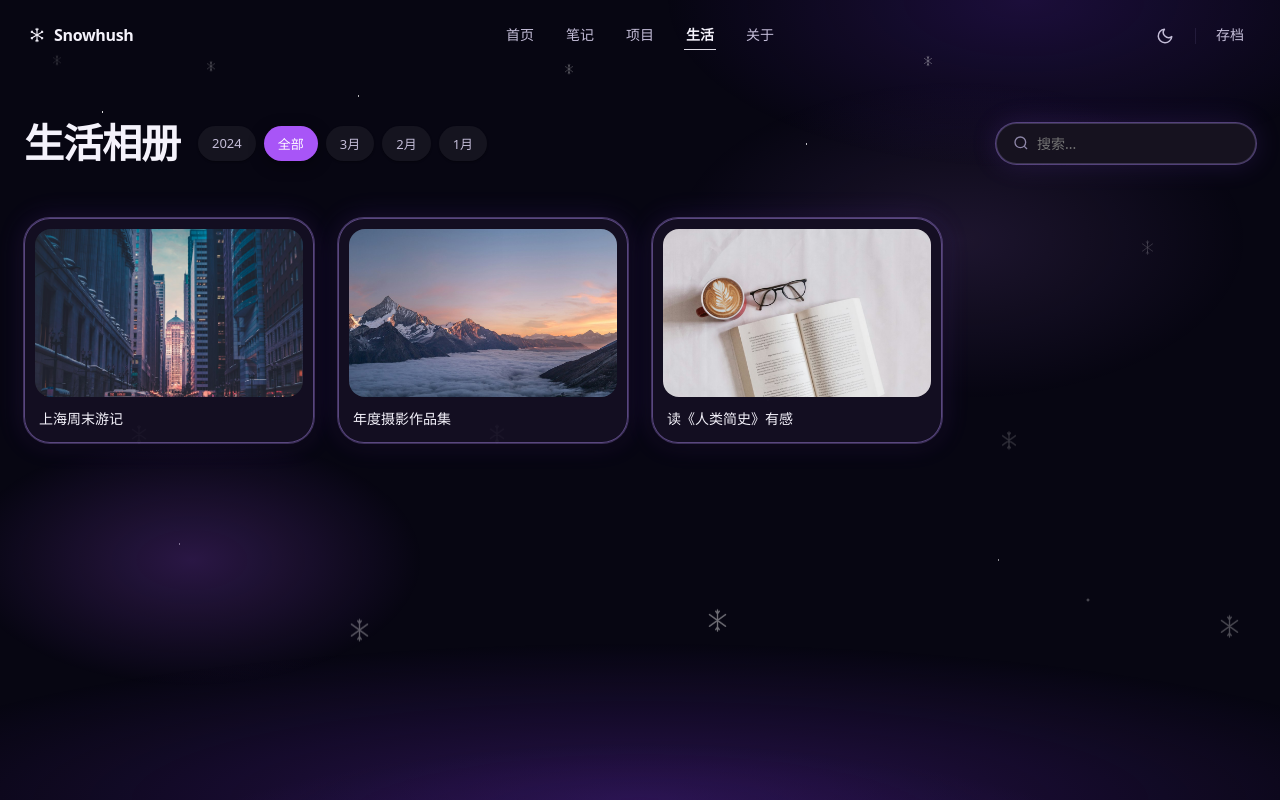
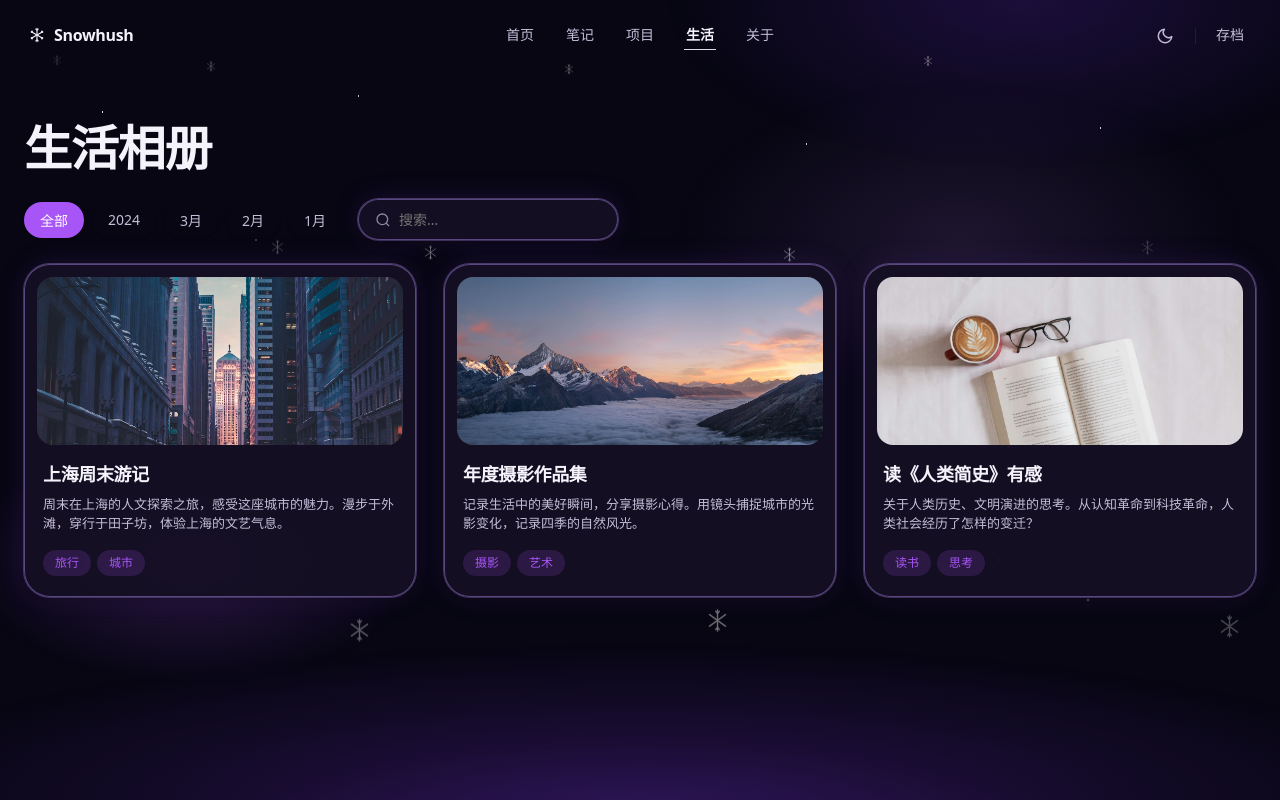
Before and after one commit to xiongzhengyao/Xiong-s-Radiant-Realm, a Vue app: page /life in a window 1280 px wide. Shown: the top 800 px of the page. Built offline with nearby package versions, Linux system fonts and the light colour scheme.

Commit message:
fix(ui): align notes and life pages with the projects layout
Use the same title, chip row, search, and three-column cards on notes and life.

Co-authored-by: Xiong Zhengyao <xiongzhengyao@users.noreply.github.com>

```diff
--- a/src/views/Blog.vue
+++ b/src/views/Blog.vue
@@ -4,7 +4,6 @@
       name="blog-view"
       mode="out-in"
     >
-      <!-- Blog list view — 疏-卡 airy notes (mock lock) -->
       <div
         v-if="!currentPostId"
         key="list"
@@ -15,15 +14,49 @@
           aria-hidden="true"
         >
           <div class="notes-mesh" />
-        </div>
-        <div class="notes-layout container-wide">
-          <aside class="notes-sidebar reveal">
-            <h1>{{ $t('blog.title') }}</h1>
-            <p class="notes-sub">
-              {{ $t('blog.subtitle') }}
-            </p>
-
-            <div class="notes-search">
+          <div class="notes-snow" />
+        </div>
+
+        <section class="notes-header">
+          <div class="container-wide">
+            <h1 class="reveal">
+              {{ $t('blog.title') }}
+            </h1>
+            <div class="notes-controls reveal reveal-delay-1">
+              <div
+                class="filter-chips"
+                role="tablist"
+              >
+                <button
+                  type="button"
+                  class="chip"
+                  :class="{ active: !selectedDesignTag }"
+                  @click="selectedDesignTag = ''"
+                >
+                  {{ $t('blog.all') }}
+                </button>
+                <button
+                  v-for="tag in designTags"
+                  :key="tag.id"
+                  type="button"
+                  class="chip"
+                  :class="{ active: selectedDesignTag === tag.id }"
+                  @click="selectedDesignTag = selectedDesignTag === tag.id ? '' : tag.id"
+                >
+                  {{ tag.label }}
+                </button>
+                <button
+                  v-for="year in availableYears"
+                  :key="year"
+                  type="button"
+                  class="chip"
+                  :class="{ active: selectedYear === year }"
+                  @click="selectedYear = selectedYear === year ? null : year"
+                >
+                  {{ year }}
+                </button>
+              </div>
+              <div class="search-wrap">
                 <svg
                   width="16"
                   height="16"
@@ -46,8 +79,8 @@
                   ref="searchInputRef"
                   v-model="searchInput"
                   type="search"
+                  class="search-input"
                   :placeholder="$t('blog.searchPlaceholder')"
-                class="notes-search-input"
                 >
                 <button
                   v-if="searchInput"
@@ -59,92 +92,54 @@
                   ×
                 </button>
               </div>
-
-            <div class="notes-filter-block">
-              <h4>{{ $t('blog.yearLabel') }}</h4>
-              <div class="filter-pills">
-                <button
-                  v-for="year in availableYears"
-                  :key="year"
-                  type="button"
-                  class="pill"
-                  :class="{ active: selectedYear === year }"
-                  @click="selectedYear = selectedYear === year ? null : year"
-                >
-                  {{ year }}
-                </button>
-              </div>
-            </div>
-
-            <div class="notes-filter-block">
-              <h4>{{ $t('blog.tagLabel') }}</h4>
-              <div class="filter-pills">
-                <button
-                  v-for="tag in designTags"
-                  :key="tag.id"
-                  type="button"
-                  class="pill pill-accent"
-                  :class="{ active: selectedDesignTag === tag.id }"
-                  @click="selectedDesignTag = selectedDesignTag === tag.id ? '' : tag.id"
-                >
-                  {{ tag.label }}
-                </button>
-              </div>
-            </div>
-          </aside>
-
-          <section class="notes-main">
+            </div>
+          </div>
+        </section>
+
+        <section class="section notes-body">
+          <div class="container-wide">
             <div
-              :key="`${selectedCategory}-${selectedYear}-${selectedTag}-${searchQuery}`"
-              class="post-grid"
+              v-if="filteredPosts.length"
+              :key="`${selectedCategory}-${selectedYear}-${selectedTag}-${selectedDesignTag}-${searchQuery}`"
+              class="notes-grid"
             >
               <article
-                v-for="(post, index) in visiblePosts"
+                v-for="(post, index) in filteredPosts"
                 :key="post.id"
-                class="post-card post-card-stagger reveal"
-                :style="{ animationDelay: `${Math.min(index, 8) * 40}ms` }"
+                class="note-card reveal"
+                :class="'reveal-delay-' + ((index % 3) + 1)"
                 @click="showPostDetail(post)"
               >
-                <div class="post-card-image">
+                <div class="note-cover">
                   <CoverArt
                     :seed="post.id"
                     :category="post.category"
                     :image="coverOf(post)"
-                    size="md"
+                    size="lg"
                   />
                 </div>
-                <div class="post-card-body">
+                <div class="note-body">
                   <h3>{{ post.title }}</h3>
-                  <p>{{ post.excerpt }}</p>
-                  <div class="post-card-foot">
-                    <span class="post-date">{{ cardDate(post) }}</span>
+                  <p class="note-excerpt">
+                    {{ post.excerpt }}
+                  </p>
+                  <div class="note-tags">
                     <span class="tag tag-accent">{{ designTag(post).label }}</span>
                   </div>
+                  <div class="note-footer">
+                    <span>{{ cardDate(post) }}</span>
+                  </div>
                 </div>
               </article>
             </div>
-
             <div
-              v-if="filteredPosts.length === 0"
+              v-else
               class="empty-state"
             >
               <p>{{ $t('blog.empty') }}</p>
             </div>
-
-            <div
-              v-if="hasMorePosts"
-              class="load-more-wrap"
-            >
-              <button
-                type="button"
-                class="btn btn-primary load-more-btn"
-                @click="loadMorePosts"
-              >
-                {{ $t('blog.loadMore') }}
-              </button>
           </div>
         </section>
-        </div>
       </div>
 
       <!-- Blog post detail view — magazine / tech-doc reading layout -->
@@ -572,8 +567,6 @@ const selectedTag = ref('')
 const selectedYear = ref(null)
 const selectedDesignTag = ref('')
 const sortBy = ref('newest')
-const visibleCount = ref(4)
-const PAGE_SIZE = 4
 const currentPostId = ref(null)
 const currentPost = ref(null)
 const renderedContent = ref('')
@@ -897,12 +890,6 @@ const filteredPosts = computed(() => {
   return result
 })
 
-const visiblePosts = computed(() => filteredPosts.value.slice(0, visibleCount.value))
-const hasMorePosts = computed(() => visibleCount.value < filteredPosts.value.length)
-const loadMorePosts = () => {
-  visibleCount.value += PAGE_SIZE
-}
-
 const observeRevealElements = () => {
   observe()
 }
@@ -935,11 +922,6 @@ onUnmounted(() => {
 
 watch(selectedCategory, () => {
   syncCategoryToUrl()
-  visibleCount.value = PAGE_SIZE
-})
-
-watch([selectedTag, selectedYear, selectedDesignTag, searchQuery], () => {
-  visibleCount.value = PAGE_SIZE
 })
 
 watch(tocSheetOpen, open => {
@@ -982,10 +964,9 @@ watch(filteredPosts, () => {
   opacity: 0;
 }
 
-/* --- Notes list (疏-卡) --- */
 .notes-page {
   position: relative;
-  padding: var(--space-12) 0 var(--space-16);
+  min-height: calc(100vh - var(--nav-height));
   overflow: hidden;
 }
 
@@ -1000,46 +981,99 @@ watch(filteredPosts, () => {
   position: absolute;
   inset: 0;
   background:
-    radial-gradient(ellipse 50% 40% at 70% 90%, var(--color-mesh-1) 0%, transparent 55%),
-    radial-gradient(ellipse 40% 30% at 20% 20%, var(--color-mesh-2) 0%, transparent 50%);
-}
-
-.notes-layout {
+    radial-gradient(ellipse 50% 40% at 75% 20%, var(--color-mesh-1) 0%, transparent 55%),
+    radial-gradient(ellipse 40% 35% at 15% 80%, var(--color-mesh-2) 0%, transparent 50%);
+}
+
+.notes-snow {
+  position: absolute;
+  inset: 0;
+  opacity: 0;
+  background-image:
+    radial-gradient(1.5px 1.5px at 15% 25%, #fff 0%, transparent 100%),
+    radial-gradient(1px 1px at 55% 40%, #fff 0%, transparent 100%),
+    radial-gradient(2px 2px at 80% 70%, #fff 0%, transparent 100%);
+}
+
+html.dark .notes-snow {
+  opacity: 0.4;
+}
+
+.notes-header,
+.notes-body {
   position: relative;
   z-index: 1;
-  display: grid;
-  grid-template-columns: minmax(200px, 240px) minmax(0, 1fr);
-  gap: 40px;
-  align-items: start;
-}
-
-.notes-sidebar h1 {
-  font-size: clamp(40px, 4vw, 52px);
-  font-weight: 700;
-  margin-bottom: 8px;
-}
-
-.notes-sub {
-  font-size: 15px;
+}
+
+.notes-body.section {
+  padding-top: 0;
+  padding-bottom: 80px;
+}
+
+.notes-header {
+  padding: var(--space-12) 0 var(--space-6);
+}
+
+.notes-header h1 {
+  font-size: clamp(36px, 5vw, 48px);
+  margin-bottom: var(--space-6);
+}
+
+.notes-controls {
+  display: flex;
+  flex-wrap: wrap;
+  align-items: center;
+  gap: 16px;
+  justify-content: flex-start;
+}
+
+.filter-chips {
+  display: flex;
+  flex-wrap: wrap;
+  gap: 8px;
+}
+
+.chip {
+  padding: 8px 16px;
+  border-radius: var(--radius-full);
+  border: none;
+  background: var(--color-pill-bg);
+  box-shadow: var(--shadow-xs);
   color: var(--color-text-secondary);
-  margin-bottom: 24px;
-}
-
-.notes-search {
-  position: relative;
+  font-size: 14px;
+  font-weight: 500;
+  font-family: var(--font-sans);
+  cursor: pointer;
+  transition: background var(--duration-fast) var(--ease-out),
+              color var(--duration-fast) var(--ease-out),
+              border-color var(--duration-fast) var(--ease-out);
+}
+
+.chip.active {
+  background: var(--color-accent);
+  border-color: var(--color-accent);
+  color: var(--color-accent-contrast);
+}
+
+html.dark .chip:not(.active) {
+  background: transparent;
+  border-color: var(--color-accent-border);
+}
+
+.search-wrap {
   display: flex;
   align-items: center;
   gap: 8px;
-  padding: 12px 16px;
-  border-radius: 18px;
+  width: min(260px, 100%);
+  padding: 10px 16px;
+  border-radius: var(--radius-full);
   background: var(--color-card-bg);
   border: 1px solid var(--color-card-border);
+  color: var(--color-text-tertiary);
   box-shadow: var(--shadow-sm), var(--color-card-glow);
-  color: var(--color-text-tertiary);
-  margin-bottom: 28px;
-}
-
-.notes-search-input {
+}
+
+.search-input {
   flex: 1;
   border: none;
   background: transparent;
@@ -1048,53 +1082,6 @@ watch(filteredPosts, () => {
   font-family: var(--font-sans);
   outline: none;
   min-width: 0;
-}
-
-.notes-filter-block {
-  margin-bottom: 22px;
-}
-
-.notes-filter-block h4 {
-  font-size: 13px;
-  font-weight: 600;
-  color: var(--color-text-tertiary);
-  margin-bottom: 10px;
-}
-
-.filter-pills {
-  display: flex;
-  gap: var(--space-2);
-  flex-wrap: wrap;
-}
-
-.pill {
-  padding: 7px 14px;
-  font-size: 13px;
-  font-weight: 500;
-  border-radius: var(--radius-full);
-  border: none;
-  background: var(--color-pill-bg);
-  color: var(--color-text-secondary);
-  cursor: pointer;
-  font-family: var(--font-sans);
-  box-shadow: var(--shadow-xs);
-  transition: background var(--duration-fast) var(--ease-out),
-              color var(--duration-fast) var(--ease-out),
-              border-color var(--duration-fast) var(--ease-out);
-  white-space: nowrap;
-}
-
-.pill.pill-accent {
-  background: var(--color-pill-accent-bg);
-  border-color: transparent;
-  color: var(--color-pill-accent-text);
-  box-shadow: none;
-}
-
-.pill.active {
-  background: var(--color-accent);
-  color: var(--color-accent-contrast);
-  border-color: var(--color-accent);
 }
 
 .search-clear {
@@ -1113,53 +1100,51 @@ watch(filteredPosts, () => {
   flex-shrink: 0;
 }
 
-.post-grid {
+.notes-grid {
   display: grid;
-  grid-template-columns: repeat(4, minmax(0, 1fr));
-  gap: 22px;
-}
-
-@keyframes postStaggerIn {
-  from { opacity: 0; }
-  to { opacity: 1; }
-}
-
-.post-card-stagger {
-  animation: postStaggerIn 0.2s var(--ease-out) both;
-}
-
-.post-card {
+  grid-template-columns: repeat(3, 1fr);
+  gap: 28px;
+}
+
+.note-card {
   background: var(--color-card-bg);
   border: 1px solid var(--color-card-border);
   border-radius: var(--radius-xl);
+  box-shadow: var(--shadow-sm), var(--color-card-glow);
   overflow: hidden;
+  display: flex;
+  flex-direction: column;
   cursor: pointer;
-  box-shadow: var(--shadow-md), var(--color-card-glow);
-  display: flex;
-  flex-direction: column;
-}
-
-.post-card-image {
-  width: 100%;
-  height: 160px;
+}
+
+.note-cover {
+  height: 168px;
+  margin: 12px 12px 0;
+  border-radius: 16px;
   overflow: hidden;
-  position: relative;
-  border-radius: var(--radius-lg);
-  margin: 12px 12px 0;
-  width: calc(100% - 24px);
-}
-
-.post-card-body {
-  padding: 16px 18px 18px;
+}
+
+.note-body {
+  padding: 18px 18px 20px;
   display: flex;
   flex-direction: column;
   gap: 8px;
   flex: 1;
 }
 
-.post-card-body h3 {
-  font-size: 17px;
-  line-height: 1.35;
+.note-body h3 {
+  font-size: 18px;
+  line-height: 1.3;
+  display: -webkit-box;
+  -webkit-line-clamp: 2;
+  -webkit-box-orient: vertical;
+  overflow: hidden;
+}
+
+.note-excerpt {
+  font-size: 13px;
+  color: var(--color-text-secondary);
+  line-height: 1.5;
   margin: 0;
   display: -webkit-box;
   -webkit-line-clamp: 2;
@@ -1167,41 +1152,18 @@ watch(filteredPosts, () => {
   overflow: hidden;
 }
 
-.post-card-body > p {
-  font-size: 13px;
-  color: var(--color-text-secondary);
-  line-height: 1.5;
-  display: -webkit-box;
-  -webkit-line-clamp: 2;
-  -webkit-box-orient: vertical;
-  overflow: hidden;
-  margin: 0;
-  flex: 1;
-}
-
-.post-card-foot {
-  display: flex;
-  align-items: center;
-  justify-content: space-between;
-  gap: 8px;
-  margin-top: 8px;
-}
-
-.post-date {
+.note-tags {
+  display: flex;
+  flex-wrap: wrap;
+  gap: 6px;
+  margin-top: auto;
+  padding-top: 8px;
+}
+
+.note-footer {
+  padding-top: 4px;
   font-size: 12px;
   color: var(--color-text-tertiary);
-}
-
-.load-more-wrap {
-  display: flex;
-  justify-content: center;
-  margin-top: 40px;
-}
-
-.load-more-btn {
-  min-width: 0;
-  padding: 12px 28px;
-  border-radius: 999px;
 }
 
 .empty-state {
@@ -1210,28 +1172,25 @@ watch(filteredPosts, () => {
   color: var(--color-text-secondary);
 }
 
-@media (max-width: 1200px) {
-  .post-grid {
-    grid-template-columns: repeat(3, minmax(0, 1fr));
-  }
-}
-
-@media (max-width: 980px) {
-  .post-grid {
-    grid-template-columns: repeat(2, minmax(0, 1fr));
-  }
-}
-
-@media (max-width: 860px) {
-  .notes-layout {
+@media (max-width: 960px) {
+  .notes-grid {
+    grid-template-columns: repeat(2, 1fr);
+    gap: 20px;
+  }
+}
+
+@media (max-width: 640px) {
+  .notes-grid {
     grid-template-columns: 1fr;
-    gap: 28px;
-  }
-}
-
-@media (max-width: 640px) {
-  .post-grid {
-    grid-template-columns: 1fr;
+  }
+
+  .notes-controls {
+    flex-direction: column;
+    align-items: stretch;
+  }
+
+  .search-wrap {
+    min-width: 0;
   }
 }
 
@@ -1908,19 +1867,10 @@ watch(filteredPosts, () => {
     transition: none;
   }
 
-  .post-card-stagger {
-    animation: none;
-  }
 }
 
 /* --- Responsive --- */
 @media (max-width: 734px) {
-  .filter-pills {
-    overflow-x: auto;
-    flex-wrap: nowrap;
-    padding-bottom: var(--space-2);
-  }
-
   .article-shell {
     padding-top: var(--space-8);
   }
--- a/src/views/Life.vue
+++ b/src/views/Life.vue
@@ -9,12 +9,23 @@
     </div>
 
     <section class="life-header">
-      <div class="container-wide life-header-row">
-        <div class="life-title-row reveal">
-          <h1>
-            {{ $t('life.title') }}
-          </h1>
-          <div class="filter-chips">
+      <div class="container-wide">
+        <h1 class="reveal">
+          {{ $t('life.title') }}
+        </h1>
+        <div class="life-controls reveal reveal-delay-1">
+          <div
+            class="filter-chips"
+            role="tablist"
+          >
+            <button
+              type="button"
+              class="chip"
+              :class="{ active: !selectedYear && !selectedMonth }"
+              @click="resetFilters"
+            >
+              {{ $t('life.all') }}
+            </button>
             <button
               v-for="year in years"
               :key="year"
@@ -24,14 +35,6 @@
               @click="selectedYear = selectedYear === year ? null : year"
             >
               {{ year }}
-            </button>
-            <button
-              type="button"
-              class="chip"
-              :class="{ active: !selectedYear && !selectedMonth }"
-              @click="resetFilters"
-            >
-              {{ $t('life.all') }}
             </button>
             <button
               v-for="month in monthChips"
@@ -44,8 +47,6 @@
               {{ month.label }}
             </button>
           </div>
-        </div>
-        <div class="life-controls reveal reveal-delay-1">
           <div class="search-wrap">
             <svg
               width="16"
@@ -76,7 +77,7 @@
       </div>
     </section>
 
-    <section class="section">
+    <section class="section life-body">
       <div class="container-wide">
         <div
           v-if="filteredPosts.length > 0"
@@ -84,12 +85,12 @@
           class="life-grid"
         >
           <article
-            v-for="(post, idx) in filteredPosts"
+            v-for="(post, index) in filteredPosts"
             :key="post.id"
             class="life-card reveal"
-            :style="{ animationDelay: `${Math.min(idx, 8) * 40}ms` }"
+            :class="'reveal-delay-' + ((index % 3) + 1)"
           >
-            <div class="life-card-image">
+            <div class="life-cover">
               <CoverArt
                 :seed="post.id"
                 :category="post.category"
@@ -97,15 +98,28 @@
                 size="lg"
               />
             </div>
-            <p class="life-caption">
-              {{ post.title || post.description }}
-            </p>
-            <p
-              v-if="archiveOn"
-              class="life-date"
-            >
-              {{ post.date }}
-            </p>
+            <div class="life-card-body">
+              <h3>{{ post.title }}</h3>
+              <p class="life-desc">
+                {{ post.description }}
+              </p>
+              <div
+                v-if="postTags(post).length"
+                class="life-tags"
+              >
+                <span
+                  v-for="tag in postTags(post)"
+                  :key="tag"
+                  class="tag tag-accent"
+                >{{ tag }}</span>
+              </div>
+              <div
+                v-if="archiveOn"
+                class="life-footer"
+              >
+                <span>{{ post.date }}</span>
+              </div>
+            </div>
           </article>
         </div>
 
@@ -136,7 +150,7 @@ import { useDebouncedRef } from '@/composables/useDebouncedRef'
 import CoverArt from '@/components/CoverArt.vue'
 
 const route = useRoute()
-const { tm, locale } = useI18n()
+const { t, tm, locale } = useI18n()
 const selectedCategory = ref('all')
 const selectedYear = ref(null)
 const selectedMonth = ref(null)
@@ -177,6 +191,13 @@ const filteredPosts = computed(() => {
     return hay.includes(q)
   })
 })
+
+const postTags = post => {
+  if (Array.isArray(post.tags) && post.tags.length) return post.tags
+  const key = `life.categories.${post.category}`
+  const label = t(key)
+  return label && label !== key ? [label] : []
+}
 
 const resetFilters = () => {
   selectedCategory.value = 'all'
@@ -231,13 +252,13 @@ html.dark .life-snow {
 }
 
 .life-header,
-.section {
+.life-body {
   position: relative;
   z-index: 1;
 }
 
-.life .section {
-  padding-top: 28px;
+.life-body.section {
+  padding-top: 0;
   padding-bottom: 80px;
 }
 
@@ -245,32 +266,17 @@ html.dark .life-snow {
   padding: var(--space-12) 0 var(--space-6);
 }
 
-.life-header-row {
-  display: flex;
-  flex-direction: row;
-  align-items: center;
-  justify-content: space-between;
-  gap: 20px;
-}
-
-.life-title-row {
-  display: flex;
-  align-items: center;
-  gap: 18px;
-  flex-wrap: wrap;
-  min-width: 0;
-}
-
 .life-header h1 {
-  font-size: clamp(32px, 4vw, 40px);
-  font-weight: 700;
-  margin: 0;
+  font-size: clamp(36px, 5vw, 48px);
+  margin-bottom: var(--space-6);
 }
 
 .life-controls {
   display: flex;
+  flex-wrap: wrap;
   align-items: center;
-  flex: 0 0 auto;
+  gap: 16px;
+  justify-content: flex-start;
 }
 
 .filter-chips {
@@ -280,41 +286,43 @@ html.dark .life-snow {
 }
 
 .chip {
-  padding: 8px 14px;
+  padding: 8px 16px;
   border-radius: var(--radius-full);
   border: none;
   background: var(--color-pill-bg);
+  box-shadow: var(--shadow-xs);
   color: var(--color-text-secondary);
-  font-size: 13px;
+  font-size: 14px;
   font-weight: 500;
   font-family: var(--font-sans);
   cursor: pointer;
-  box-shadow: var(--shadow-xs);
+  transition: background var(--duration-fast) var(--ease-out),
+              color var(--duration-fast) var(--ease-out),
+              border-color var(--duration-fast) var(--ease-out);
 }
 
 .chip.active {
-  background: var(--color-surface);
-  color: var(--color-text);
-  box-shadow: var(--shadow-sm);
-}
-
-html.dark .chip.active {
   background: var(--color-accent);
   border-color: var(--color-accent);
   color: var(--color-accent-contrast);
+}
+
+html.dark .chip:not(.active) {
+  background: transparent;
+  border-color: var(--color-accent-border);
 }
 
 .search-wrap {
   display: flex;
   align-items: center;
   gap: 8px;
-  min-width: min(280px, 100%);
+  width: min(260px, 100%);
   padding: 10px 16px;
   border-radius: var(--radius-full);
-  background: var(--color-input-bg);
-  border: 1px solid var(--color-input-border);
+  background: var(--color-card-bg);
+  border: 1px solid var(--color-card-border);
   color: var(--color-text-tertiary);
-  box-shadow: var(--color-card-glow);
+  box-shadow: var(--shadow-sm), var(--color-card-glow);
 }
 
 .search-input {
@@ -325,12 +333,13 @@ html.dark .chip.active {
   font-size: 14px;
   font-family: var(--font-sans);
   outline: none;
+  min-width: 0;
 }
 
 .life-grid {
   display: grid;
-  grid-template-columns: repeat(4, 1fr);
-  gap: 24px;
+  grid-template-columns: repeat(3, 1fr);
+  gap: 28px;
 }
 
 .life-card {
@@ -339,32 +348,58 @@ html.dark .chip.active {
   border-radius: var(--radius-xl);
   box-shadow: var(--shadow-sm), var(--color-card-glow);
   overflow: hidden;
+  display: flex;
+  flex-direction: column;
 }
 
-.life-card-image {
-  aspect-ratio: 16 / 10;
-  margin: 10px 10px 0;
+.life-cover {
+  height: 168px;
+  margin: 12px 12px 0;
   border-radius: 16px;
   overflow: hidden;
 }
 
-.life-caption {
-  margin: 0;
-  padding: 12px 14px 14px;
-  font-size: 14px;
-  color: var(--color-text);
-  line-height: 1.4;
+.life-card-body {
+  padding: 18px 18px 20px;
+  display: flex;
+  flex-direction: column;
+  gap: 8px;
+  flex: 1;
 }
 
-.life-date {
-  margin: -6px 14px 14px;
+.life-card-body h3 {
+  font-size: 18px;
+  line-height: 1.3;
+}
+
+.life-desc {
+  font-size: 13px;
+  color: var(--color-text-secondary);
+  line-height: 1.5;
+  margin: 0;
+  display: -webkit-box;
+  -webkit-line-clamp: 2;
+  -webkit-box-orient: vertical;
+  overflow: hidden;
+}
+
+.life-tags {
+  display: flex;
+  flex-wrap: wrap;
+  gap: 6px;
+  margin-top: auto;
+  padding-top: 8px;
+}
+
+.life-footer {
+  padding-top: 4px;
   font-size: 12px;
   color: var(--color-text-tertiary);
 }
 
 .empty-state {
   text-align: center;
-  padding: 80px 16px;
+  padding: 64px 16px;
   color: var(--color-text-secondary);
   display: flex;
   flex-direction: column;
@@ -372,22 +407,25 @@ html.dark .chip.active {
   gap: 16px;
 }
 
-@media (max-width: 1100px) {
+@media (max-width: 960px) {
   .life-grid {
-    grid-template-columns: repeat(3, 1fr);
+    grid-template-columns: repeat(2, 1fr);
+    gap: 20px;
   }
 }
 
-@media (max-width: 734px) {
+@media (max-width: 640px) {
   .life-grid {
-    grid-template-columns: repeat(2, 1fr);
-    gap: 14px;
+    grid-template-columns: 1fr;
   }
 
-  .life-header-row,
   .life-controls {
     flex-direction: column;
     align-items: stretch;
   }
+
+  .search-wrap {
+    min-width: 0;
+  }
 }
 </style>
```
Lines whose indentation alone changed are shown as unchanged.
